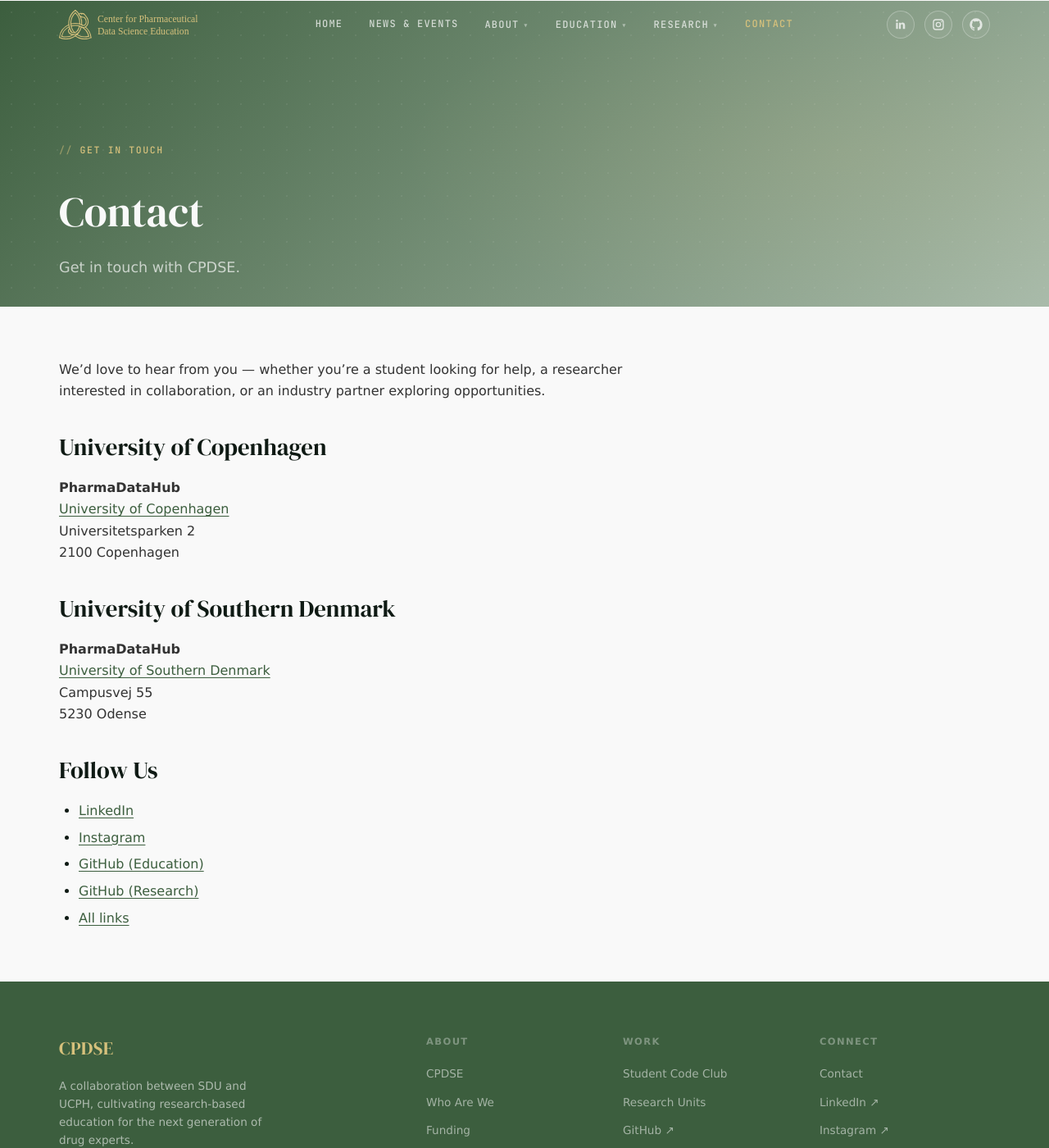
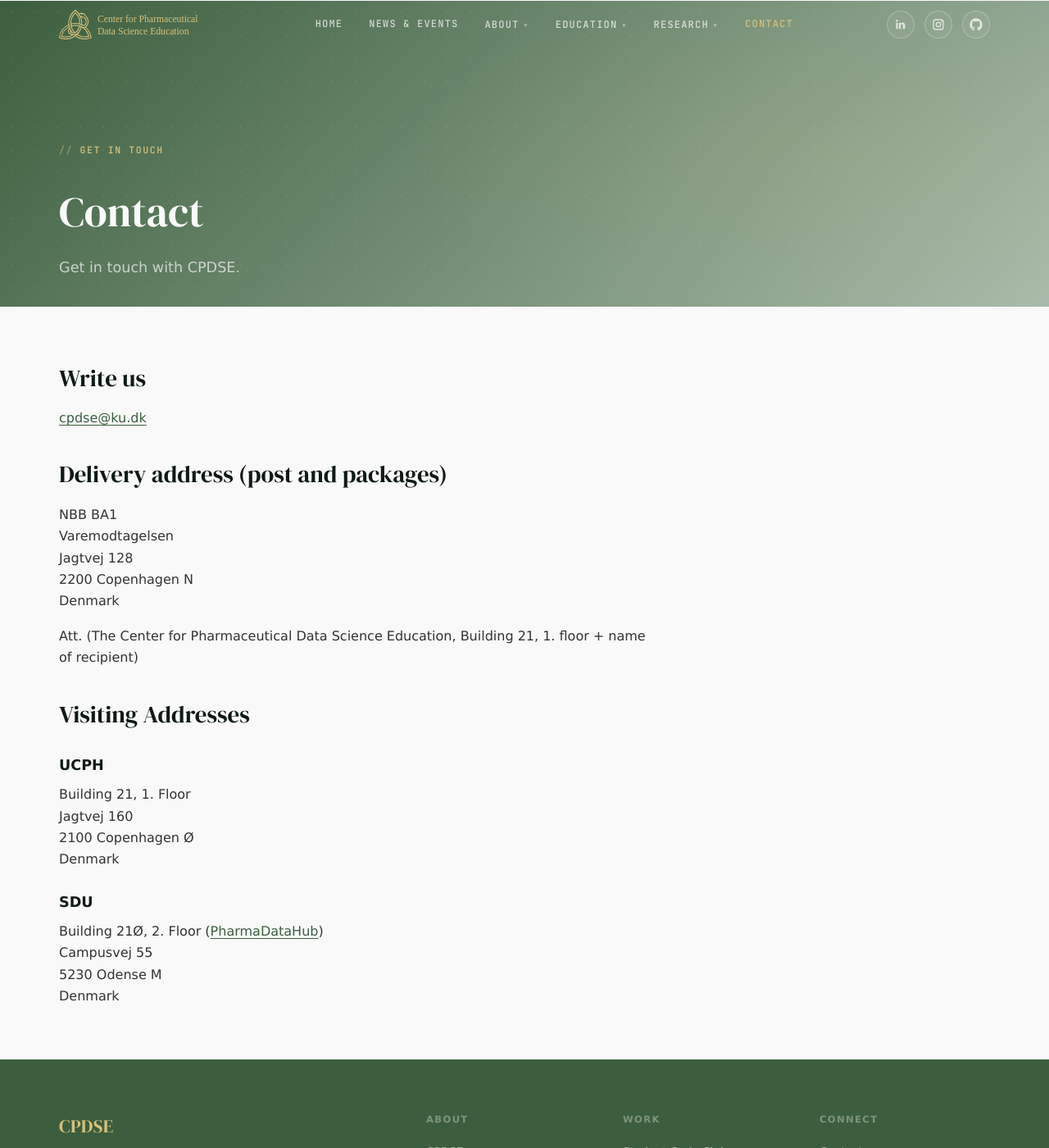
Before and after one commit to CPDSE/PagesCMS, a Jekyll site: the page built from contact.md, in a window 1280 px wide and 1400 px high. Shown: the whole window at 82% size. Built offline with Jekyll 4.4.1, drawn with Linux system fonts in a browser that asks for light colours.

Commit message:
updating subpages

```diff
--- a/assets/css/main.css
+++ b/assets/css/main.css
@@ -2732,9 +2732,17 @@
 
 .research-departments-section {
   background: var(--green);
-  border-radius: 8px;
-  padding: 1rem;
+  width: 100vw;
+  margin-left: calc(50% - 50vw);
+  padding: 1.2rem 0 1.35rem;
   margin-bottom: 1.25rem;
+}
+
+.research-departments-inner,
+.research-focus-inner {
+  max-width: var(--max-w);
+  margin: 0 auto;
+  padding: 0 var(--space-md);
 }
 
 .research-departments-section h2 {
@@ -2800,10 +2808,16 @@
 .research-focus-strip {
   margin-top: var(--space-md);
   margin-bottom: var(--space-md);
-  padding: 1.2rem 1.25rem;
+  width: 100vw;
+  margin-left: calc(50% - 50vw);
+  padding: 1.2rem 0;
+  background: linear-gradient(135deg, #3C5E3E 0%, #A9BBAA 100%);
+}
+
+.research-focus-inner {
   border-left: 3px solid rgba(214,193,124,0.8);
-  background: linear-gradient(135deg, #3C5E3E 0%, #A9BBAA 100%);
-  border-radius: 6px;
+  padding-top: 0.1rem;
+  padding-bottom: 0.1rem;
 }
 
 .research-focus-strip h2 {
--- a/contact.md
+++ b/contact.md
@@ -6,26 +6,32 @@
 permalink: /contact/
 ---
 
-We'd love to hear from you — whether you're a student looking for help, a researcher interested in collaboration, or an industry partner exploring opportunities.
+## Write us
 
-## University of Copenhagen
+[cpdse@ku.dk](mailto:cpdse@ku.dk)
 
-**PharmaDataHub**
-[University of Copenhagen](http://www.ku.dk/)
-Universitetsparken 2
-2100 Copenhagen
+## Delivery address (post and packages)
 
-## University of Southern Denmark
+NBB BA1
+Varemodtagelsen
+Jagtvej 128
+2200 Copenhagen N
+Denmark
 
-**PharmaDataHub**
-[University of Southern Denmark](https://www.sdu.dk/en)
+Att. (The Center for Pharmaceutical Data Science Education, Building 21, 1. floor + name of recipient)
+
+## Visiting Addresses
+
+### UCPH
+
+Building 21, 1. Floor
+Jagtvej 160
+2100 Copenhagen Ø
+Denmark
+
+### SDU
+
+Building 21Ø, 2. Floor ([PharmaDataHub](https://clients.mapsindoors.com/sdu/573f26e4bc1f571b08094312/details/563cb992423b7d0540c9a84c))
 Campusvej 55
-5230 Odense
-
-## Follow Us
-
-- [LinkedIn](https://www.linkedin.com/company/centre-for-pharmaceutical-data-science-education)
-- [Instagram](https://www.instagram.com/peopledatadrugs/)
-- [GitHub (Education)](https://github.com/CPDSE-EDUX)
-- [GitHub (Research)](https://github.com/CPDSE)
-- [All links](https://linktr.ee/cpdse)
+5230 Odense M
+Denmark
```
Also changed, not shown: research-units.md (+47 -43 lines).
